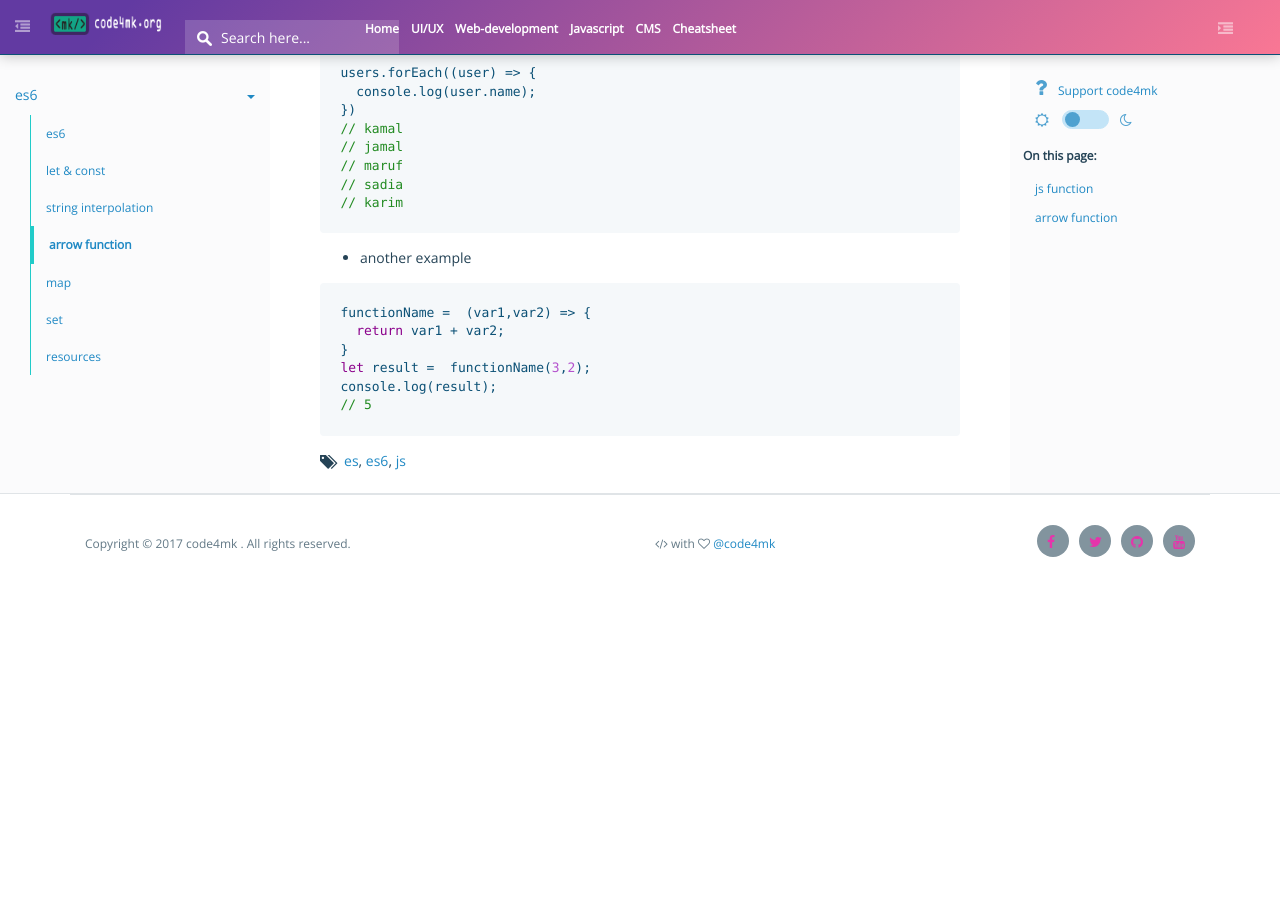
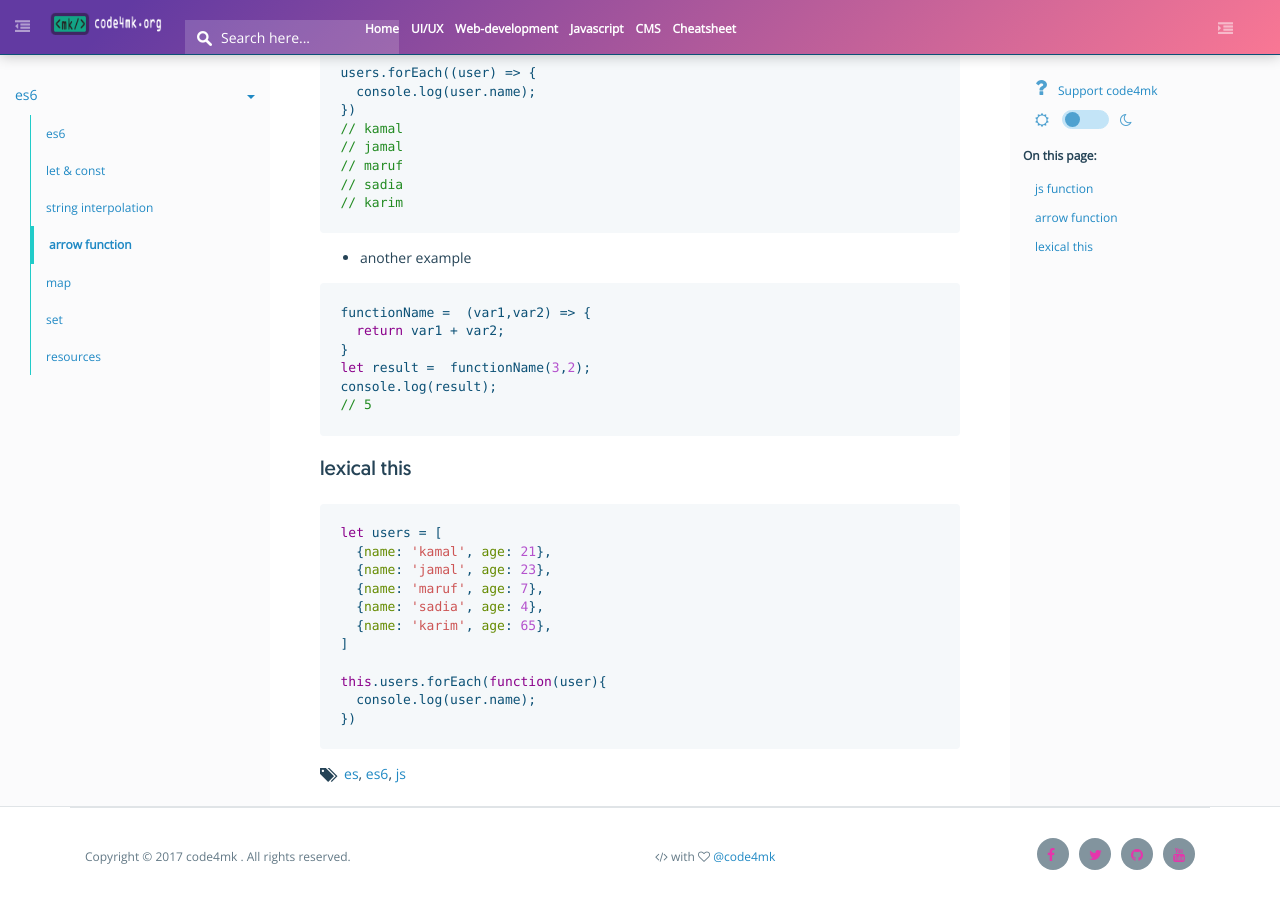
Before and after one commit to code4mk/code4mk.github.io, a Jekyll site: the page built from javascript-developer/es/arrow.md, in a window 1280 px wide and 900 px high, scrolled down 738 px. Built offline with Jekyll 4.4.1, drawn with Linux system fonts in a browser that asks for light colours; comment, search, counter and statistics services are not loaded; before the commit the page ends 1325 px from its top, so only the background shows below that.

Commit message:
arrow function

````diff
--- a/javascript-developer/es/arrow.md
+++ b/javascript-developer/es/arrow.md
@@ -59,3 +59,19 @@ let result =  functionName(3,2);
 console.log(result);
 // 5
 ```
+
+## lexical this
+
+```js
+let users = [
+  {name: 'kamal', age: 21},
+  {name: 'jamal', age: 23},
+  {name: 'maruf', age: 7},
+  {name: 'sadia', age: 4},
+  {name: 'karim', age: 65},
+]
+
+this.users.forEach(function(user){
+  console.log(user.name);
+})
+```
````
